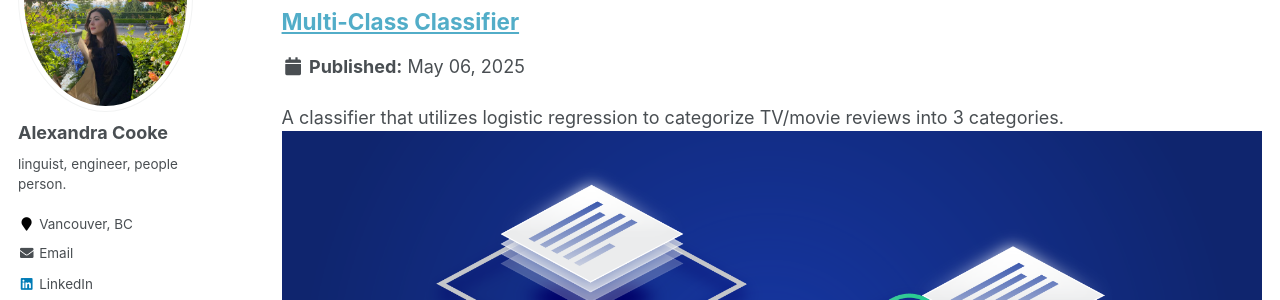
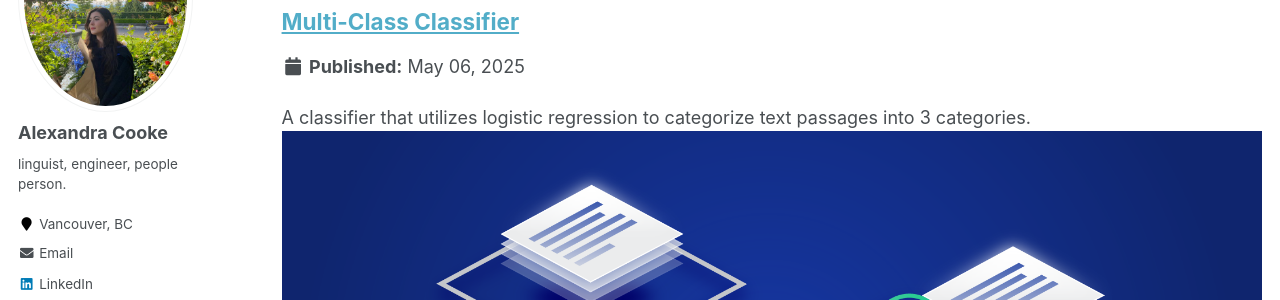
Before and after one commit to acooke82/acooke82.github.io, a Jekyll site: the page built from _pages/portfolio.html, in a window 1280 px wide and 900 px high, scrolled down 551 px. Shown: the part 153-453 px from the top of the window. Built offline with Jekyll 4.4.1, drawn with Linux system fonts in a browser that asks for light colours.

Commit message:
Update portfolio-2.md

```diff
--- a/_portfolio/portfolio-2.md
+++ b/_portfolio/portfolio-2.md
@@ -1,6 +1,6 @@
 ---
 title: "Multi-Class Classifier"
-excerpt: "A classifier that utilizes logistic regression to categorize TV/movie reviews into 3 categories. ![Internship Post Image](/images/classifier_image.png)"
+excerpt: "A classifier that utilizes logistic regression to categorize text passages into 3 categories. ![Internship Post Image](/images/classifier_image.png)"
 collection: portfolio
 ---
 _Tools & Technologies: Pandas, NumPy, scikit-learn_
```
